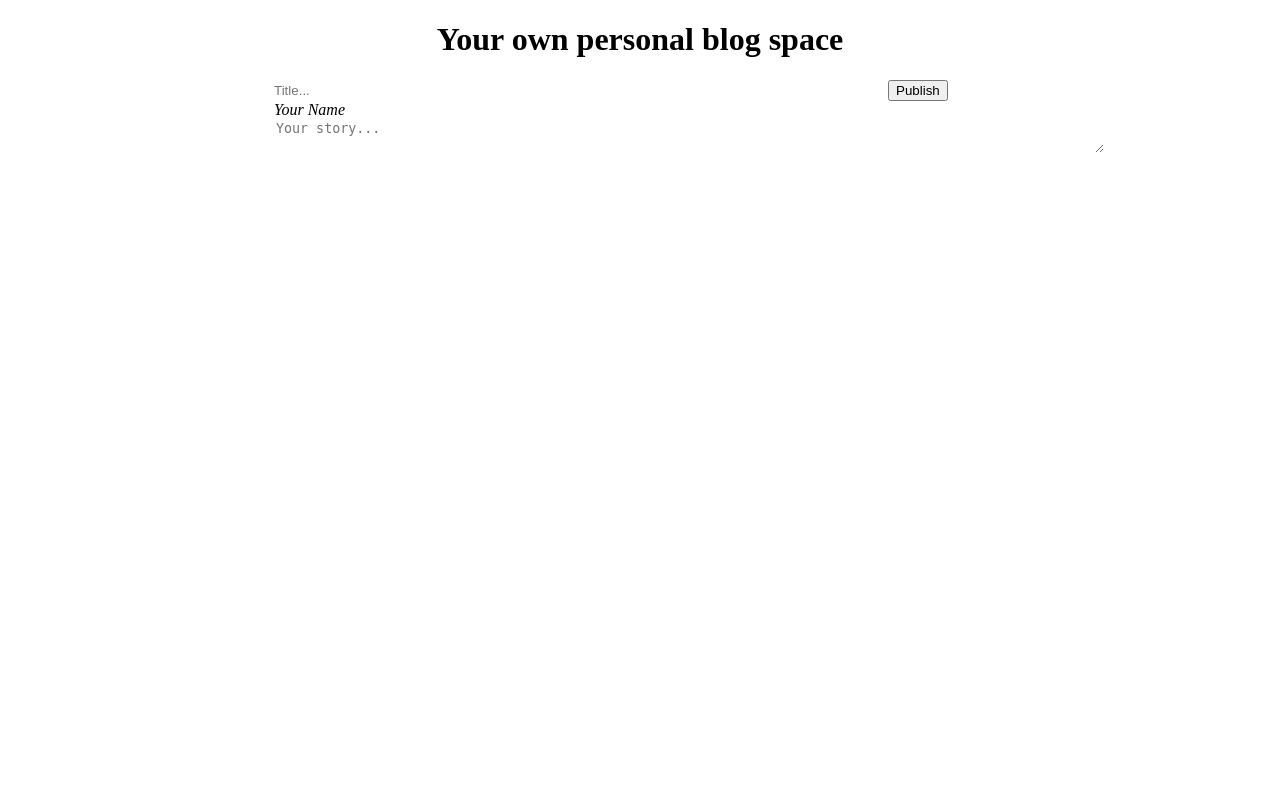
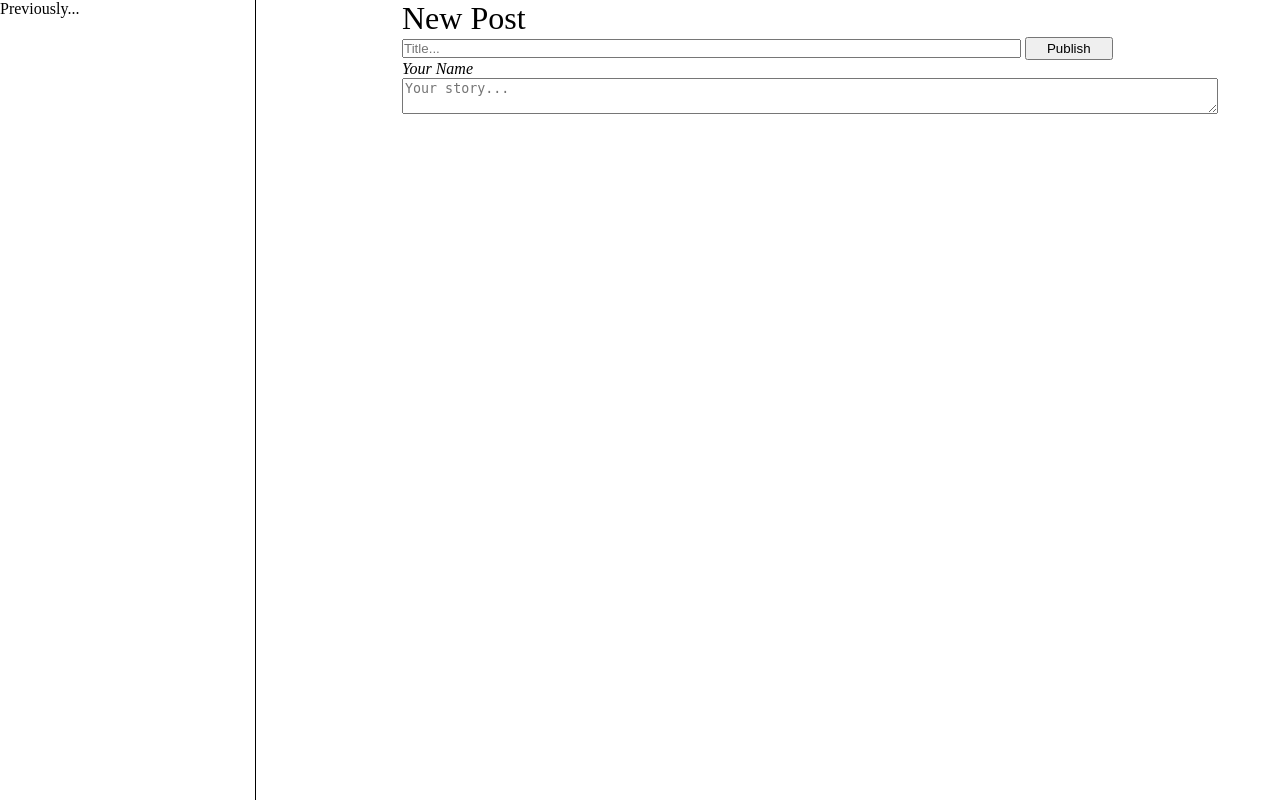
Before and after one commit to rifazn/uni-collab-net, a PHP site: page /blog/index.php in a window 1280 px wide. Run offline with PHP 8.4, Linux system fonts and the light colour scheme; the visitor is signed in with stand-in values (Sample User, id 1).

Commit message:
Implemented POST of blog. Added style to the blog page.

```diff
--- a/blog/index.php
+++ b/blog/index.php
@@ -1,3 +1,41 @@
 <?php
 
+require_once('../lib/common.php');
+$pdo = getPDO();
+session_start();
+
+// get the user info
+$user = getAuthUser();
+
+// redirect user to login if not logged in
+if (!$user)
+    redirectAndExit('../user.php');
+
+// TODO: Implement a better user checking thing
+// if the user is not logged in, offer him a modal for logging in / registering
+
+// TODO: a navbar that shows the already written blog posts by the user
+
+// code for posting
+if ($_POST)
+{
+    $title = $_POST['title'];
+    $content = $_POST['content'];
+
+    $sql = 'INSERT into post
+            SET title = :title,
+                content = :content,
+                email = :email';
+    $stmt = $pdo->prepare($sql);
+
+    echo "$title, $content, user: $user <br>";
+
+    $result = $stmt->execute( array('title' => $title, 'content' => $content, 'email' => $user, ));
+
+    if (!$result)
+    {
+        throw new Exception('There was an error while posting to the blog.');
+    }
+}
+
 include('../templates/blog.html.php');
--- a/templates/blog.html.php
+++ b/templates/blog.html.php
@@ -4,19 +4,29 @@
         <meta charset="UTF-8"/>
         <title>Your own blog</title>
         <style>
-         #content {
+         body {
+             margin: 0;
+             font-size: 16px;
+         }
+         #post {
              max-width: 732px;
              margin: 0 auto;
          }
          header {
-             text-align: center;
+             text-align: left;
+             font-size: 2rem;
          }
-         #content input {
-             width: 610px;
+
+         button {
+             padding: 2px 4px;
+             width: 12%;
+         }
+         #post input {
+             width: 84%;
              padding: 0 0 0 0;
              margin: 0 0 0 0;
          }
-
+         /*
             #content input, textarea {
             border: none;
             }
@@ -25,15 +35,43 @@
             // hides the resize icon
             resize: none;
             }
+          */
+
+         /* Styles for page layout */
+         #content {
+             display: grid;
+             grid-template-columns: 1fr 4fr;
+             grid-template-areas:
+                 "nav main";
+         }
+
+         main {
+             grid-area: main;
+         }
+
+         nav {
+             grid-area: nav;
+             border-right: 1px solid black;
+             height: 100vh;
+         }
+
+         nav > ul {
+             list-style: none;
+         }
+
         </style>
     </head>
     <body>
+        <div id="content">
+            <nav>
+                Previously...
+                <!-- TODO: List of previously made posts -->
+                <?php include('blog-nav.html.php') ?>
+            </nav>
+            <main id="post">
                 <header>
-            <h1>Your own personal blog space</h1>
+                    New Post
                 </header>
-
-        <main>
-            <div id="content">
                 <form method="POST">
                     <input name="title" type="text" placeholder="Title..."/>
                     <button type="submit">Publish</button>
@@ -42,10 +80,9 @@
                     <address class="author">
                         Your Name
                     </address>
-
-                    <textarea cols="101" placeholder="Your story..."></textarea>
+                    <textarea name="content" cols="99" placeholder="Your story..."></textarea>
                 </form>
+            </main>
         </div>
-        </main>
     </body>
 </html>
```
Also changed, not shown: index.php (+6 -2 lines), templates/blog-nav.html.php (added). Lines whose indentation alone changed are shown as unchanged.
